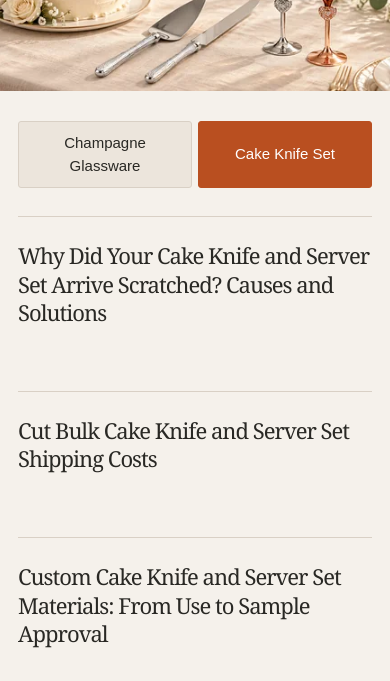
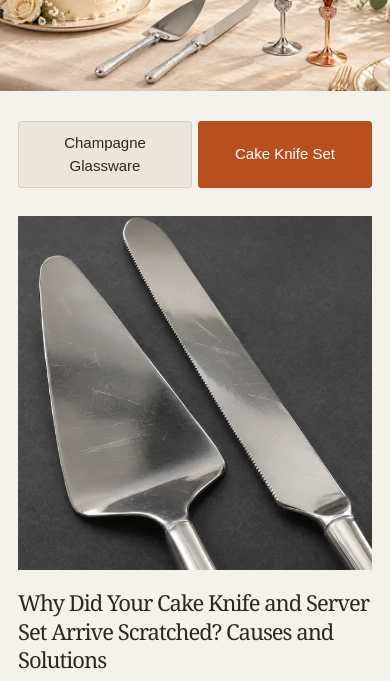
Before and after one commit to rizzoeun8056-tech/yqglasses, an Astro site: page /blog in a window 390 px wide. Shown: the part 163-844 px from the top of the page. Built offline with nearby package versions, Linux system fonts and the light colour scheme; Astro itself is replaced by a stand-in of ours.

Commit message:
博客模板设置

```diff
--- a/src/data/blog.ts
+++ b/src/data/blog.ts
@@ -148,9 +148,9 @@ export const blogPosts: BlogPost[] = [
       keywords: 'Custom Trumpet Flute Champagne Glasses Logo Dos & Don’ts',
       primaryKeyword: 'Custom Trumpet Flute Champagne Glasses Logo Dos & Don’ts',
     },
-    image: '/images/blog/custom-trumpet-flute-logo-studio.webp',
-    imageWidth: 700,
-    imageHeight: 875,
+    image: '/images/blog/custom-trumpet-flute-logo-studio-600.webp',
+    imageWidth: 480,
+    imageHeight: 600,
     alt: 'Illustrative studio display of YQ GLASSES champagne flutes with decorative metal stems and logo branding',
     intro: trumpetFluteLogoGuide.intro,
     sections: trumpetFluteLogoGuide.sections,
--- a/src/data/blog/custom-trumpet-flute-champagne-glasses-logo-guide.json
+++ b/src/data/blog/custom-trumpet-flute-champagne-glasses-logo-guide.json
@@ -23,10 +23,10 @@
         },
         {
           "type": "image",
-          "src": "/images/blog/custom-trumpet-flute-logo-studio.webp",
+          "src": "/images/blog/custom-trumpet-flute-logo-studio-600.webp",
           "alt": "Illustrative studio display of champagne flutes with YQ GLASSES branding and decorative metal stems",
-          "width": 700,
-          "height": 875,
+          "width": 480,
+          "height": 600,
           "label": "Illustrative logo placement and decorative stem concept."
         }
       ]
@@ -169,10 +169,10 @@
         },
         {
           "type": "image",
-          "src": "/images/blog/custom-trumpet-flute-logo-event.webp",
+          "src": "/images/blog/custom-trumpet-flute-logo-event-600.webp",
           "alt": "Illustrative table setting with YQ GLASSES champagne flutes, handmade metal stems, and hand-set studded heart details",
-          "width": 700,
-          "height": 875,
+          "width": 480,
+          "height": 600,
           "label": "Illustrative handmade metal stem and studded detail concept."
         },
         {
--- a/src/pages/blog/index.astro
+++ b/src/pages/blog/index.astro
@@ -45,19 +45,24 @@ const postsForCategory = (categoryId: string) => blogPosts
       {blogCategories.map((category) => (
         <section class="journal-panel" id={`panel-${category.id}`} role="tabpanel" aria-labelledby={`tab-${category.id}`} tabindex="0" data-page-size={pageSize} hidden={category.id !== defaultCategoryId}>
           <div class="journal-grid">
-            {postsForCategory(category.id).map((post, postIndex) => (
+            {postsForCategory(category.id).map((post, postIndex) => {
+              const image = post.heroImage ?? post.image ?? post.introImage?.src;
+              const alt = (post.heroImage ? post.heroAlt : undefined) ?? post.alt ?? post.introImage?.alt ?? post.title;
+              return (
               <article class="journal-card" hidden={postIndex >= pageSize}>
                 <a class="journal-card-link" href={`/blog/${post.slug}/`}>
+                  {image && <span class="journal-card-image"><img src={image} alt={alt} width={post.imageWidth ?? post.introImage?.width ?? 600} height={post.imageHeight ?? post.introImage?.height ?? 600} loading="lazy" decoding="async" /></span>}
                   <h2>{post.title}</h2>
                 </a>
               </article>
-            ))}
+              );
+            })}
           </div>
           <p class="journal-empty" hidden={blogPosts.some((post) => post.category === category.id)}>Articles coming soon.</p>
           <nav class="journal-pagination" aria-label={`${category.label} article pages`} hidden>
-            <button type="button" data-page-previous aria-label="Previous page">← Previous</button>
+            <button type="button" data-page-previous aria-label="Previous page">←</button>
             <div class="journal-page-numbers"></div>
-            <button type="button" data-page-next aria-label="Next page">Next →</button>
+            <button type="button" data-page-next aria-label="Next page">→</button>
             <span class="journal-page-status" aria-live="polite" aria-atomic="true"></span>
           </nav>
         </section>
@@ -78,25 +83,30 @@ const postsForCategory = (categoryId: string) => blogPosts
   .journal-tabs button[aria-selected='true'] { border-color: var(--copper); background: var(--brand-copper); color: #fff; }
   .journal-panel[hidden], .journal-card[hidden], .journal-pagination[hidden], .journal-empty[hidden] { display: none; }
   .journal-grid { display: grid; grid-template-columns: repeat(3, minmax(0, 1fr)); gap: 32px; }
-  .journal-card { border-top: 1px solid var(--line); }
-  .journal-card-link { display: block; height: 100%; padding: 24px 0 18px; }
-  h2 { margin-bottom: 14px; font-size: 24px; line-height: 1.3; }
+  .journal-card { min-width: 0; }
+  .journal-card-link { display: flex; flex-direction: column; gap: 18px; height: 100%; padding-bottom: 18px; }
+  .journal-card-image { display: block; width: 100%; aspect-ratio: 1 / 1; overflow: hidden; background: var(--brand-surface); }
+  .journal-card-image img { display: block; width: 100%; height: 100%; object-fit: contain; }
+  h2 { margin: 0; font-size: 24px; line-height: 1.3; }
   .journal-card-link:hover h2 { color: var(--copper-dark); }
   .journal-empty { margin-bottom: 0; color: var(--muted); font-size: 15px; line-height: 1.75; }
   .journal-empty { text-align: center; padding-block: 32px; }
-  .journal-pagination { display: flex; align-items: center; justify-content: center; flex-wrap: wrap; gap: 10px; margin-top: 40px; }
+  .journal-pagination { display: flex; align-items: center; justify-content: center; gap: 8px; margin-top: 40px; }
   .journal-pagination button { min-height: 42px; min-width: 42px; padding: 9px 12px; border: 1px solid var(--line); background: var(--brand-paper); color: var(--ink); font-size: 15px; }
   .journal-pagination button[aria-current='page'] { background: var(--brand-copper); border-color: var(--copper); color: #fff; }
   .journal-pagination button:disabled { color: var(--muted); cursor: default; }
-  .journal-page-numbers { display: flex; gap: 6px; flex-wrap: wrap; justify-content: center; }
-  .journal-page-ellipsis { display: inline-flex; min-width: 24px; align-items: center; justify-content: center; color: var(--muted); }
-  .journal-page-status { flex-basis: 100%; text-align: center; color: var(--muted); font-size: 15px; line-height: 1.5; }
+  .journal-page-numbers { display: flex; gap: 4px; justify-content: center; }
+  .journal-page-ellipsis { display: inline-flex; min-width: 18px; align-items: center; justify-content: center; color: var(--muted); }
+  .journal-page-status { position: absolute; width: 1px; height: 1px; padding: 0; margin: -1px; overflow: hidden; clip-path: inset(50%); white-space: nowrap; border: 0; }
   @media (min-width: 701px) and (max-width: 980px) { .journal-grid { grid-template-columns: repeat(2, minmax(0, 1fr)); } }
   @media (max-width: 700px) {
     .journal { padding-block: 30px 60px; }
     .journal-tabs { gap: 6px; margin-bottom: 28px; }
     .journal-tabs button { flex: 1; padding: 10px 8px; }
     .journal-grid { grid-template-columns: 1fr; gap: 32px; }
+    .journal-pagination { gap: 6px; }
+    .journal-page-numbers { gap: 2px; }
+    .journal-page-ellipsis { min-width: 14px; }
     h2 { font-size: 22px; }
   }
 </style>
@@ -123,22 +133,18 @@ const postsForCategory = (categoryId: string) => blogPosts
     pagination.hidden = pageCount <= 1;
     const numbers = panel.querySelector<HTMLElement>('.journal-page-numbers')!;
     numbers.replaceChildren();
-    const pageNumbers = pageCount <= 4
-      ? Array.from({ length: pageCount }, (_, index) => index + 1)
-      : page <= 2
-        ? [1, 2, 3, pageCount]
-        : page >= pageCount - 1
-          ? [1, pageCount - 2, pageCount - 1, pageCount]
-          : [1, page, page + 1, pageCount];
-    let previousNumber = 0;
-    for (const number of pageNumbers) {
-      if (previousNumber && number - previousNumber > 1) {
-        const ellipsis = document.createElement('span');
-        ellipsis.className = 'journal-page-ellipsis';
-        ellipsis.textContent = '…';
-        ellipsis.setAttribute('aria-hidden', 'true');
-        numbers.append(ellipsis);
-      }
+    const visiblePageCount = Math.min(3, pageCount);
+    const firstPage = Math.min(Math.max(1, page - 1), pageCount - visiblePageCount + 1);
+    const lastPage = firstPage + visiblePageCount - 1;
+    const appendEllipsis = () => {
+      const ellipsis = document.createElement('span');
+      ellipsis.className = 'journal-page-ellipsis';
+      ellipsis.textContent = '…';
+      ellipsis.setAttribute('aria-hidden', 'true');
+      numbers.append(ellipsis);
+    };
+    if (firstPage > 1) appendEllipsis();
+    for (let number = firstPage; number <= lastPage; number++) {
       const button = document.createElement('button');
       button.type = 'button';
       button.textContent = String(number);
@@ -146,11 +152,11 @@ const postsForCategory = (categoryId: string) => blogPosts
       button.setAttribute('aria-label', `Page ${number}`);
       if (number === page) button.setAttribute('aria-current', 'page');
       numbers.append(button);
-      previousNumber = number;
     }
+    if (lastPage < pageCount) appendEllipsis();
     panel.querySelector<HTMLButtonElement>('[data-page-previous]')!.disabled = page === 1;
     panel.querySelector<HTMLButtonElement>('[data-page-next]')!.disabled = page === pageCount;
-    panel.querySelector<HTMLElement>('.journal-page-status')!.textContent = `Page ${page} of ${pageCount}`;
+    panel.querySelector<HTMLElement>('.journal-page-status')!.textContent = `Page ${page}`;
     return page;
   };
   panels.forEach((panel) => {
```
Also changed, not shown: AGENTS.md (+1 -1 lines), public/images/blog/custom-trumpet-flute-logo-event-600.webp (added), public/images/blog/custom-trumpet-flute-logo-studio-600.webp (added).
